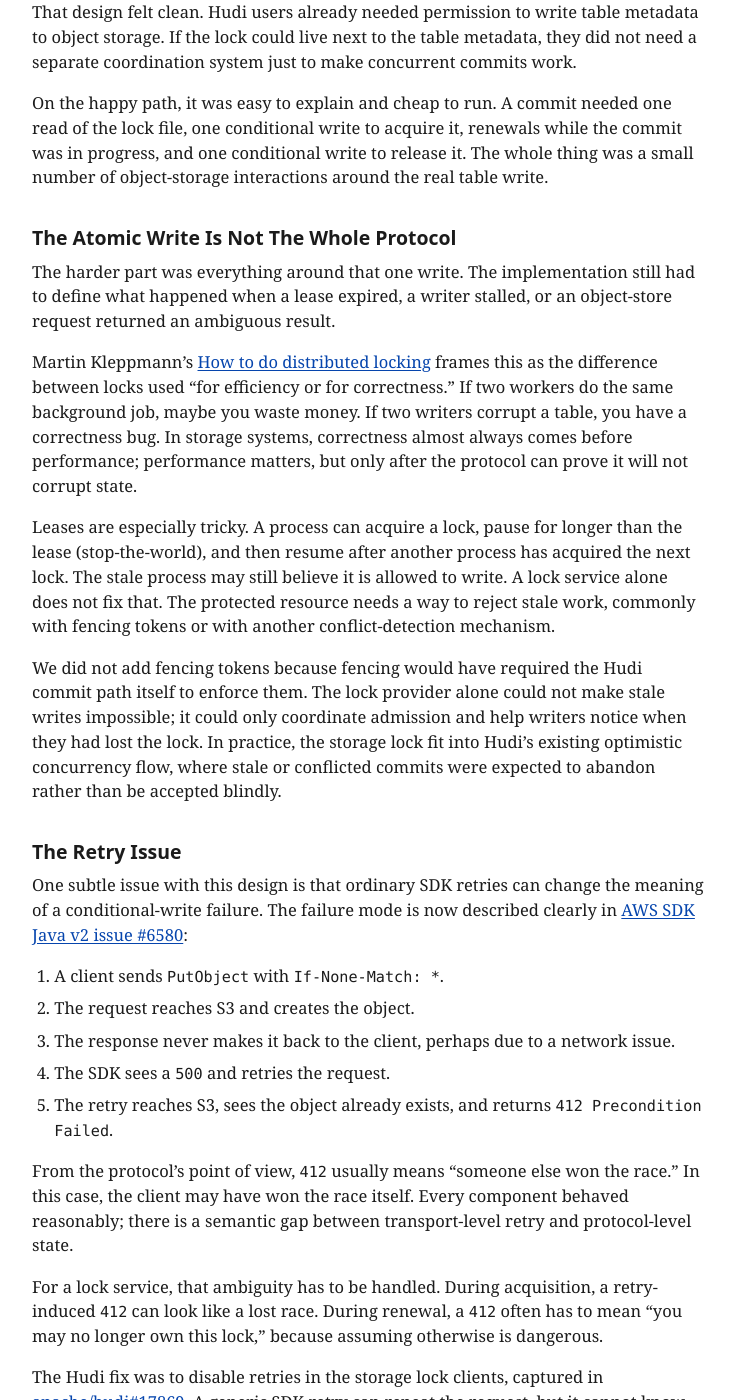
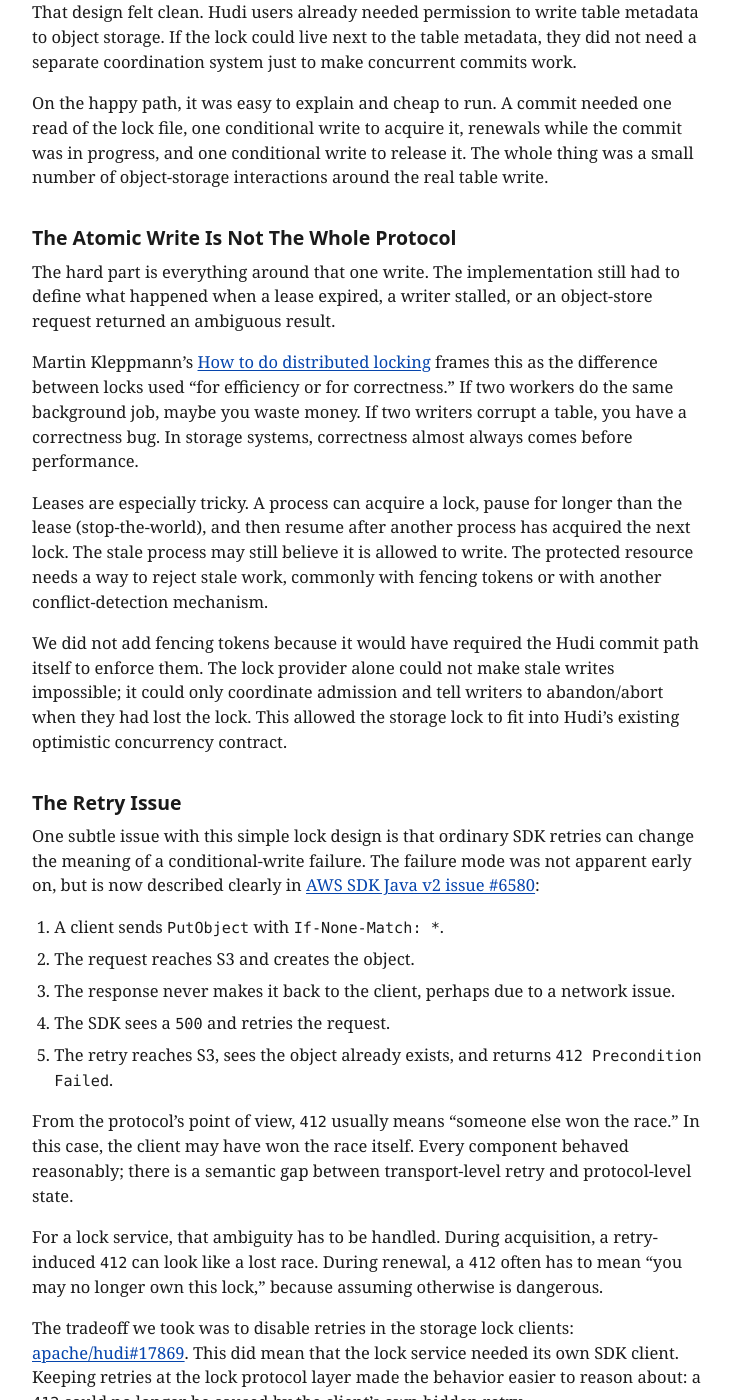
Before and after one commit to alexr17/alexr17.github.io, a Jekyll site: the page built from notes/the-sharp-edges-of-object-storage-conditional-writes.md, in a window 1280 px wide and 1400 px high, scrolled down 2148 px. Shown: the whole window, without its empty margins (272-1007 px from the left). Built offline with Jekyll 4.4.1, drawn with Linux system fonts in a browser that asks for light colours; some of the changed text lies outside the part shown.

Commit message:
update cdoc

```diff
--- a/notes/the-sharp-edges-of-object-storage-conditional-writes.md
+++ b/notes/the-sharp-edges-of-object-storage-conditional-writes.md
@@ -55,17 +55,17 @@ On the happy path, it was easy to explain and cheap to run. A commit needed one
 
 ## The Atomic Write Is Not The Whole Protocol
 
-The harder part was everything around that one write. The implementation still had to define what happened when a lease expired, a writer stalled, or an object-store request returned an ambiguous result.
+The hard part is everything around that one write. The implementation still had to define what happened when a lease expired, a writer stalled, or an object-store request returned an ambiguous result.
 
-Martin Kleppmann's [How to do distributed locking](https://martin.kleppmann.com/2016/02/08/how-to-do-distributed-locking.html) frames this as the difference between locks used "for efficiency or for correctness." If two workers do the same background job, maybe you waste money. If two writers corrupt a table, you have a correctness bug. In storage systems, correctness almost always comes before performance; performance matters, but only after the protocol can prove it will not corrupt state.
+Martin Kleppmann's [How to do distributed locking](https://martin.kleppmann.com/2016/02/08/how-to-do-distributed-locking.html) frames this as the difference between locks used "for efficiency or for correctness." If two workers do the same background job, maybe you waste money. If two writers corrupt a table, you have a correctness bug. In storage systems, correctness almost always comes before performance.
 
-Leases are especially tricky. A process can acquire a lock, pause for longer than the lease (stop-the-world), and then resume after another process has acquired the next lock. The stale process may still believe it is allowed to write. A lock service alone does not fix that. The protected resource needs a way to reject stale work, commonly with fencing tokens or with another conflict-detection mechanism.
+Leases are especially tricky. A process can acquire a lock, pause for longer than the lease (stop-the-world), and then resume after another process has acquired the next lock. The stale process may still believe it is allowed to write. The protected resource needs a way to reject stale work, commonly with fencing tokens or with another conflict-detection mechanism.
 
-We did not add fencing tokens because fencing would have required the Hudi commit path itself to enforce them. The lock provider alone could not make stale writes impossible; it could only coordinate admission and help writers notice when they had lost the lock. In practice, the storage lock fit into Hudi's existing optimistic concurrency flow, where stale or conflicted commits were expected to abandon rather than be accepted blindly.
+We did not add fencing tokens because it would have required the Hudi commit path itself to enforce them. The lock provider alone could not make stale writes impossible; it could only coordinate admission and tell writers to abandon/abort when they had lost the lock. This allowed the storage lock to fit into Hudi's existing optimistic concurrency contract.
 
 ## The Retry Issue
 
-One subtle issue with this design is that ordinary SDK retries can change the meaning of a conditional-write failure. The failure mode is now described clearly in [AWS SDK Java v2 issue #6580](https://github.com/aws/aws-sdk-java-v2/issues/6580):
+One subtle issue with this simple lock design is that ordinary SDK retries can change the meaning of a conditional-write failure. The failure mode was not apparent early on, but is now described clearly in [AWS SDK Java v2 issue #6580](https://github.com/aws/aws-sdk-java-v2/issues/6580):
 
 1. A client sends `PutObject` with `If-None-Match: *`.
 2. The request reaches S3 and creates the object.
@@ -77,13 +77,13 @@ From the protocol's point of view, `412` usually means "someone else won the rac
 
 For a lock service, that ambiguity has to be handled. During acquisition, a retry-induced `412` can look like a lost race. During renewal, a `412` often has to mean "you may no longer own this lock," because assuming otherwise is dangerous.
 
-The Hudi fix was to disable retries in the storage lock clients, captured in [apache/hudi#17869](https://github.com/apache/hudi/pull/17869). A generic SDK retry can repeat the request, but it cannot know whether the original write acquired, renewed, or lost the lock. Keeping retries at the lock-renewal layer made the behavior easier to reason about: a `412` could no longer be caused by the client's own hidden retry.
+The tradeoff we took was to disable retries in the storage lock clients: [apache/hudi#17869](https://github.com/apache/hudi/pull/17869). This did mean that the lock service needed its own SDK client. Keeping retries at the lock protocol layer made the behavior easier to reason about: a `412` could no longer be caused by the client's own hidden retry.
 
-Once lower-level retries were disabled, transient object-store failures surfaced directly in the lock code. One of those failures was specific to GCS: acquiring and releasing the same lock object in under a second could return `429`, because GCS documents a maximum write rate of [one write per second to the same object name](https://cloud.google.com/storage/quotas). With a single lock file, you can hit that limit even when the table itself is nowhere near an object-store throughput ceiling.
+However once lower-level retries were disabled, transient object-store failures surfaced directly in the lock code, leading to higher frequency of 500s and occasionally higher latencies. One of those failures was specific to GCS: acquiring and releasing the same lock object in under a second could return `429`, because GCS documents a maximum write rate of [one write per second to the same object name](https://cloud.google.com/storage/quotas). With a single lock file, you can hit that limit even when the table itself is nowhere near an object-store throughput ceiling.
 
 ## Recovering From Ambiguous Writes
 
-The retry ambiguity is not unique to Hudi's single-lock-file design. Epochs and fencing tokens help with stale owners, and they can make recovery from an ambiguous write more structured, but they do not make a conditional write magically idempotent.
+The retry ambiguity is not unique to Hudi's single-lock-file design. Fencing tokens help with stale owners, and epochs can help identify ownership attempts and ordering. But neither one directly resolves a lost response unless the protocol records enough identity for the client to inspect afterward.
 
 If a client does not know whether a conditional write succeeded, it has to re-enter the protocol. Reading or listing state is not enough by itself (TOCTOU); the client needs another guarded operation, or a downstream fence, before assuming it owns anything.
 
```
Also changed, not shown: other parts of notes/the-sharp-edges-of-object-storage-conditional-writes.md (+1 -1 lines).
